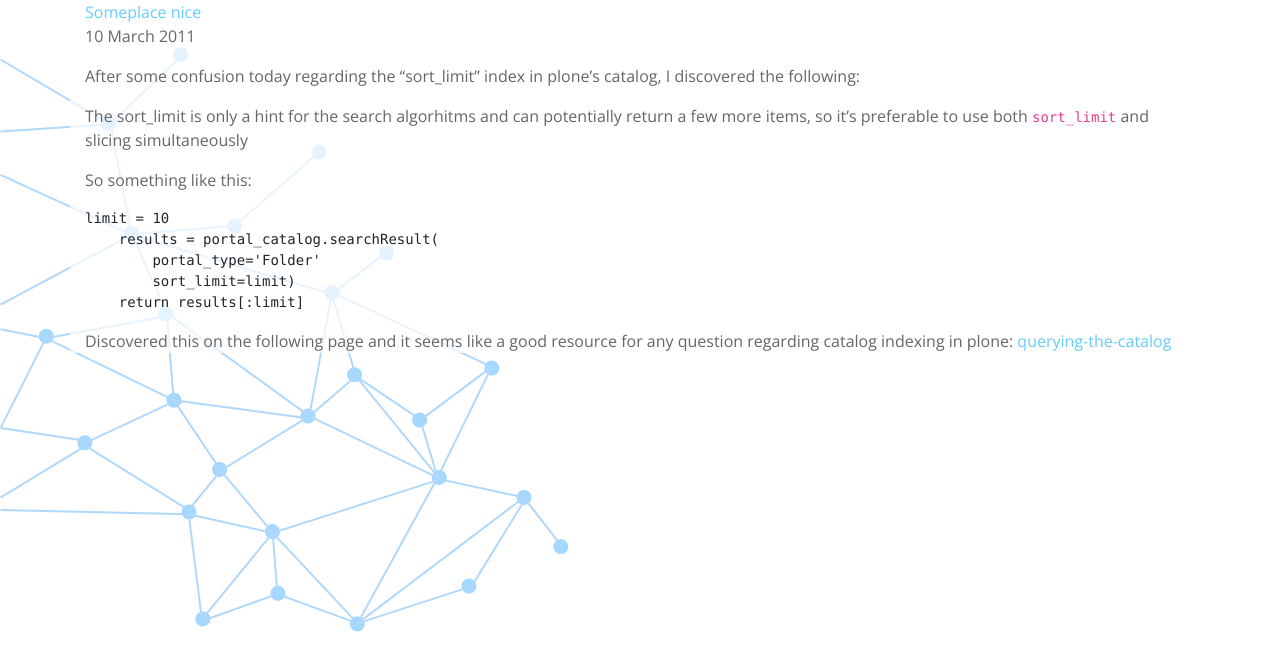
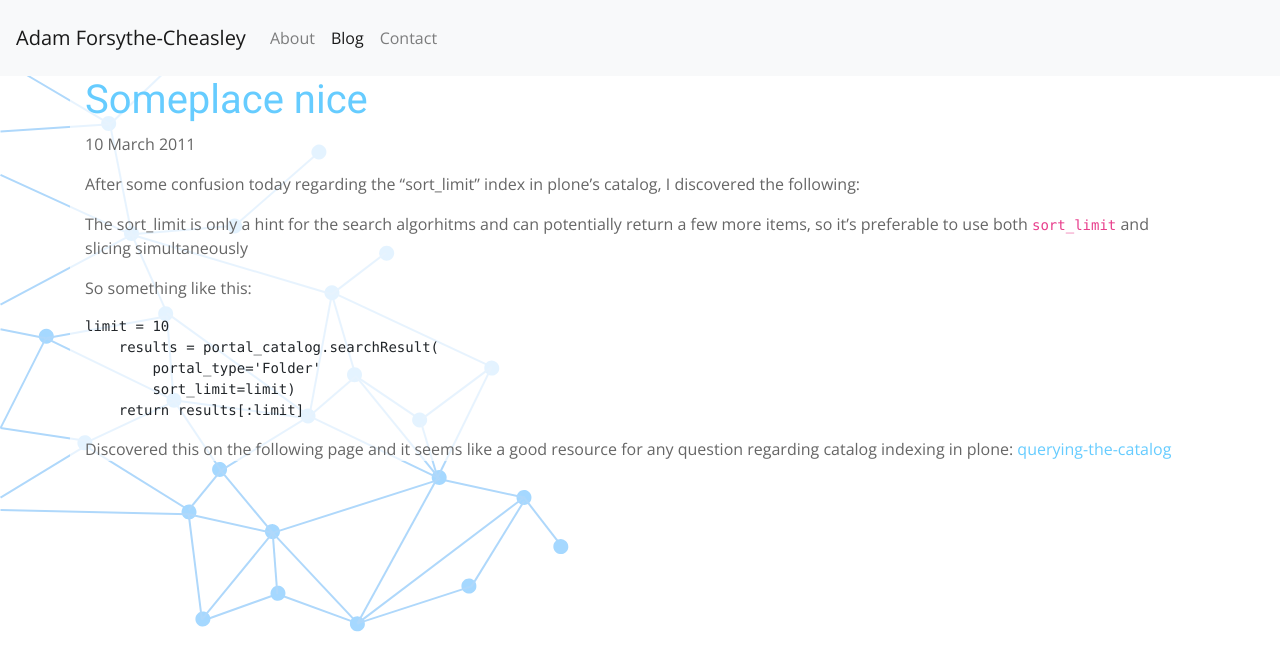
Before and after one commit to adamcheasley/adamcheasley.github.io, a Jekyll site: the page built from _posts/2011-03-10-limiting-catalog-results.md, in a window 1280 px wide. Shown: the top 671 px of the page. Built offline with Jekyll 4.4.1, drawn with Linux system fonts in a browser that asks for light colours.

Commit message:
Add nav to blog posts

```diff
--- a/_layouts/post.html
+++ b/_layouts/post.html
@@ -16,7 +16,30 @@
 </head>
 
   <body>
-    <div class="container"<
+
+    <nav class="navbar navbar-expand-lg navbar-light bg-light">
+      <a class="navbar-brand" href="/">Adam Forsythe-Cheasley</a>
+      <button class="navbar-toggler" type="button" data-toggle="collapse" data-target="#navbarSupportedContent"
+      aria-controls="navbarSupportedContent" aria-expanded="false" aria-label="Toggle navigation">
+      <span class="navbar-toggler-icon"></span>
+    </button>
+
+    <div class="collapse navbar-collapse" id="navbarSupportedContent">
+      <ul class="navbar-nav mr-auto">
+        <li class="nav-item">
+          <a class="nav-link" href="/about/">About</a>
+        </li>
+        <li class="nav-item active">
+          <a class="nav-link" href="#">Blog <span class="sr-only">(current)</span></a>
+        </li>
+        <li class="nav-item">
+          <a class="nav-link" href="/contact/">Contact</a>
+        </li>
+      </ul>
+    </div>
+    </nav>
+
+    <div class="container">
     <h1>
       <a href="/blog/index.html">Someplace nice</a>
     </h1>
```
